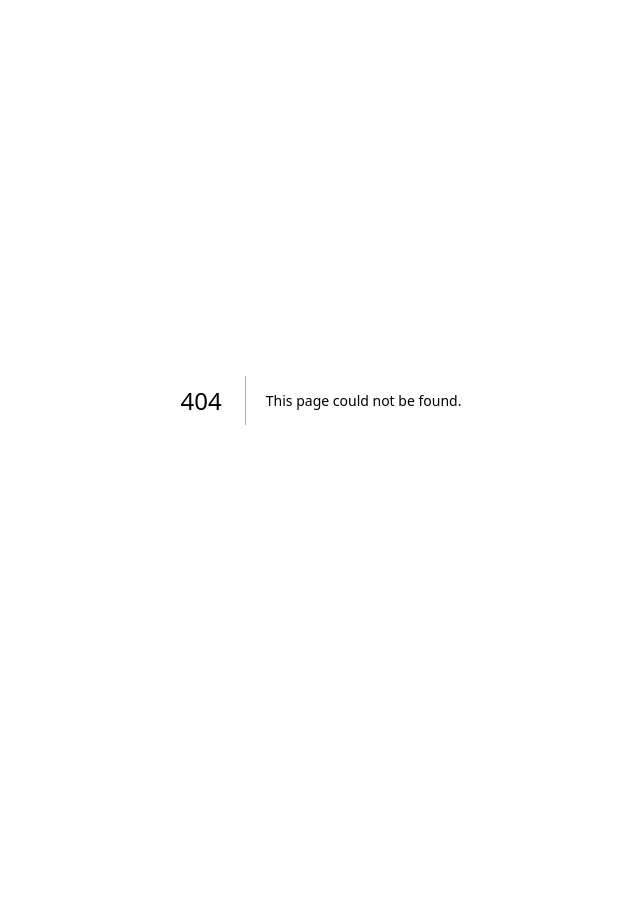
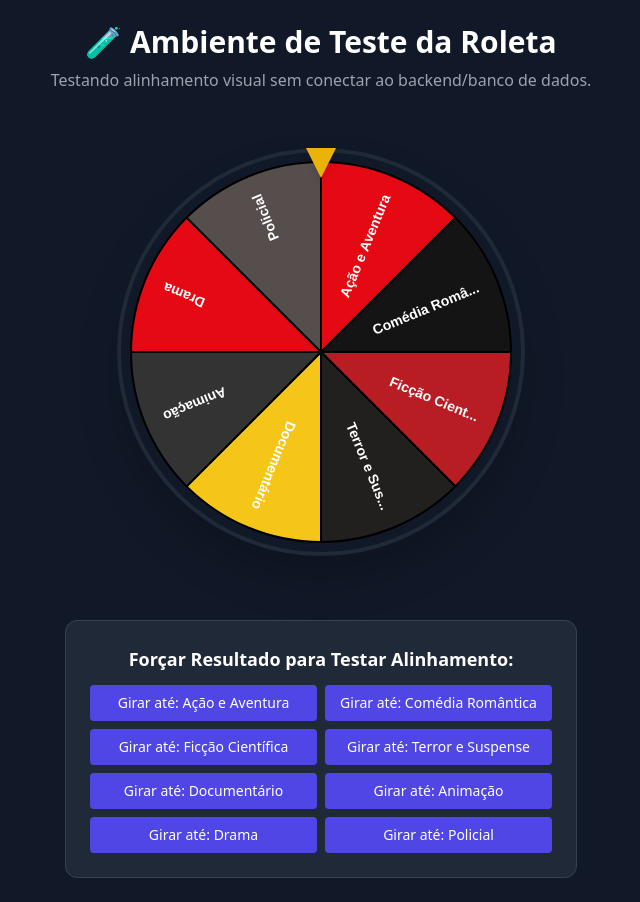
Before and after one commit to marlusclayton/cinecall, a Next.js app in the folder frontend/: page /test-wheel in a window 1280 px wide. Before the commit this address had no page. Shown: the whole page, without its empty margins (319-959 px from the left). Before the commit the page ends 800 px from the top, so only its background shows below. Built offline with nearby package versions, Linux system fonts and the light colour scheme.

Commit message:
fix: spin whell not showing the correct picked category

```diff
--- /dev/null
+++ b/frontend/app/test-wheel/page.tsx
@@ -0,0 +1,79 @@
+'use client';
+
+import React, { useState } from 'react';
+import { SpinWheel } from '@/components/SpinWheel';
+//import { SpinWheelBug } from '@/components/SpinWheelBug';
+
+// Categorias simuladas (mock) para teste visual
+const MOCK_CATEGORIES = [
+  { id: '1', name: 'Ação e Aventura' },
+  { id: '2', name: 'Comédia Romântica' },
+  { id: '3', name: 'Ficção Científica' },
+  { id: '4', name: 'Terror e Suspense' },
+  { id: '5', name: 'Documentário' },
+  { id: '6', name: 'Animação' },
+  { id: '7', name: 'Drama' },
+  { id: '8', name: 'Policial' }
+];
+
+export default function TestWheelPage() {
+  const [selectedCategory, setSelectedCategory] = useState<typeof MOCK_CATEGORIES[0] | null>(null);
+  const [isSpinning, setIsSpinning] = useState(false);
+  const [resultMessage, setResultMessage] = useState<string | null>(null);
+
+  // Função para simular o sorteio localmente
+  const handleStartSpin = (targetCategory: typeof MOCK_CATEGORIES[0]) => {
+    if (isSpinning) return;
+    setResultMessage(null);
+    setSelectedCategory(targetCategory);
+    setIsSpinning(true);
+  };
+
+  const handleSpinEnd = () => {
+    setIsSpinning(false);
+    setResultMessage(`A roleta parou em: "${selectedCategory?.name}"`);
+  };
+
+  return (
+    <main className="min-h-screen bg-gray-900 text-white flex flex-col items-center justify-center p-6">
+      <h1 className="text-3xl font-bold mb-2">🧪 Ambiente de Teste da Roleta</h1>
+      <p className="text-gray-400 mb-6">
+        Testando alinhamento visual sem conectar ao backend/banco de dados.
+      </p>
+
+      {/* Componente da Roleta */}
+      <SpinWheel
+        items={MOCK_CATEGORIES}
+        winningCategory={selectedCategory}
+        isSpinning={isSpinning}
+        onSpinEnd={handleSpinEnd}
+      />
+
+      {/* Resultado após a animação */}
+      {resultMessage && (
+        <div className="mt-4 p-4 bg-green-900/50 border border-green-500 rounded-lg text-lg font-bold text-green-300">
+          {resultMessage}
+        </div>
+      )}
+
+      {/* Painel de Controle de Testes */}
+      <div className="mt-8 bg-gray-800 p-6 rounded-xl border border-gray-700 max-w-lg w-full">
+        <h2 className="text-lg font-semibold mb-3 text-center">
+          Forçar Resultado para Testar Alinhamento:
+        </h2>
+        <div className="grid grid-cols-2 gap-2">
+          {MOCK_CATEGORIES.map((cat) => (
+            <button
+              key={cat.id}
+              disabled={isSpinning}
+              onClick={() => handleStartSpin(cat)}
+              className="bg-indigo-600 hover:bg-indigo-500 disabled:opacity-50 text-white font-medium py-2 px-3 rounded text-sm transition"
+            >
+              Girar até: {cat.name}
+            </button>
+          ))}
+        </div>
+      </div>
+    </main>
+  );
+}
--- a/frontend/components/SpinWheel.tsx
+++ b/frontend/components/SpinWheel.tsx
@@ -1,182 +1,122 @@
 'use client';
 
-import { useState, useRef, useEffect } from 'react';
+import React, { useEffect, useRef, useState } from 'react';
 
 interface Category {
-  id: number;
+  id: string;
   name: string;
 }
 
 interface SpinWheelProps {
-  categories: Category[];
-  onCategorySelected: (category: Category) => void;
+  items: Category[];
+  winningCategory: Category | null;
+  isSpinning: boolean;
+  onSpinEnd: () => void;
 }
 
-const VIBRANT_COLORS = [
-  '#6366f1', '#06b6d4', '#10b981', '#f59e0b',
-  '#ec4899', '#8b5cf6', '#f43f5e', '#14b8a6',
-  '#3b82f6', '#a855f7', '#84cc16', '#fb923c',
+const COLORS = [
+  '#E50914', '#141414', '#B81D24', '#221F1F',
+  '#F5C518', '#333333', '#E50914', '#564D4D'
 ];
 
-export default function SpinWheel({ categories, onCategorySelected }: SpinWheelProps) {
-  const [spinning, setSpinning] = useState(false);
-  const [winner, setWinner] = useState<Category | null>(null);
-  const canvasRef = useRef<HTMLCanvasElement | null>(null);
-  const currentRotationRef = useRef(0);
+export const SpinWheel: React.FC<SpinWheelProps> = ({
+  items,
+  winningCategory,
+  isSpinning,
+  onSpinEnd
+}) => {
+  const canvasRef = useRef<HTMLCanvasElement>(null);
+  const [rotation, setRotation] = useState(0);
 
-  const drawWheel = (rotationAngle = 0) => {
+  // Desenha a roleta no Canvas
+  useEffect(() => {
     const canvas = canvasRef.current;
-    if (!canvas || categories.length === 0) return;
+    if (!canvas || items.length === 0) return;
+
     const ctx = canvas.getContext('2d');
     if (!ctx) return;
 
-    const numSlices = categories.length;
-    const sliceAngle = (2 * Math.PI) / numSlices;
-    const width = canvas.width;
-    const height = canvas.height;
-    const center = width / 2;
-    const radius = center - 18;
+    const numItems = items.length;
+    const arc = (2 * Math.PI) / numItems;
+    const radius = canvas.width / 2;
 
-    ctx.clearRect(0, 0, width, height);
+    ctx.clearRect(0, 0, canvas.width, canvas.height);
 
-    categories.forEach((cat, index) => {
-      const startAngle = rotationAngle + index * sliceAngle;
-      const endAngle = startAngle + sliceAngle;
+    items.forEach((item, i) => {
+      // Ajustamos o ângulo inicial para compensar o topo (-PI / 2)
+      // Assim a primeira fatia (índice 0) fica perfeitamente centrada no topo a 12h
+      const angle = i * arc - Math.PI / 2;
 
+      // Fatia
       ctx.beginPath();
-      ctx.moveTo(center, center);
-      ctx.arc(center, center, radius, startAngle, endAngle);
-      ctx.closePath();
-
-      ctx.fillStyle = VIBRANT_COLORS[index % VIBRANT_COLORS.length];
+      ctx.fillStyle = COLORS[i % COLORS.length];
+      ctx.moveTo(radius, radius);
+      ctx.arc(radius, radius, radius - 10, angle, angle + arc);
+      ctx.lineTo(radius, radius);
       ctx.fill();
-      ctx.lineWidth = 1.5;
-      ctx.strokeStyle = '#090d16';
+      ctx.strokeStyle = '#000';
+      ctx.lineWidth = 2;
       ctx.stroke();
 
-      // Render Text
+      // Texto
       ctx.save();
-      ctx.translate(center, center);
-      ctx.rotate(startAngle + sliceAngle / 2);
+      ctx.fillStyle = '#FFF';
+      ctx.font = 'bold 14px sans-serif';
+      ctx.translate(radius, radius);
+      ctx.rotate(angle + arc / 2);
       ctx.textAlign = 'right';
-      ctx.fillStyle = '#ffffff';
-
-      // Enhanced font size for crisp reading
-      const fontSize = numSlices > 35 ? 12 : numSlices > 20 ? 13 : 15;
-      ctx.font = `bold ${fontSize}px system-ui, -apple-system, sans-serif`;
-
-      const maxTextWidth = radius - 42;
-      ctx.fillText(cat.name, radius - 18, 4, maxTextWidth);
+      ctx.fillText(item.name.length > 15 ? item.name.substring(0, 12) + '...' : item.name, radius - 30, 5);
       ctx.restore();
     });
+  }, [items]);
 
-    // Outer border ring
-    ctx.beginPath();
-    ctx.arc(center, center, radius, 0, 2 * Math.PI);
-    ctx.lineWidth = 6;
-    ctx.strokeStyle = '#1e293b';
-    ctx.stroke();
+  // Animação de Giro e Alinhamento
+  useEffect(() => {
+    if (isSpinning && winningCategory) {
+      const winnerIndex = items.findIndex(item => item.id === winningCategory.id);
+      if (winnerIndex !== -1) {
+        const numItems = items.length;
+        const sliceAngle = 360 / numItems;
 
-    // Gold Accent Ring
-    ctx.beginPath();
-    ctx.arc(center, center, radius + 3, 0, 2 * Math.PI);
-    ctx.lineWidth = 2.5;
-    ctx.strokeStyle = '#f59e0b';
-    ctx.stroke();
+        // Como alinhamos o ponto 0 no topo no canvas:
+        // O centro do item `i` está na Posição (i * sliceAngle + sliceAngle / 2)
+        const winnerCenter = (winnerIndex * sliceAngle) + (sliceAngle / 2);
 
-    // Center peg
-    ctx.beginPath();
-    ctx.arc(center, center, 32, 0, 2 * Math.PI);
-    ctx.fillStyle = '#090d16';
-    ctx.fill();
-    ctx.lineWidth = 3;
-    ctx.strokeStyle = '#f59e0b';
-    ctx.stroke();
-  };
+        // Para trazer o item sorteado ao topo, giramos no sentido horário
+        const degreesToDegrees = 360 - winnerCenter;
 
-  useEffect(() => {
-    drawWheel(currentRotationRef.current);
-  }, [categories]);
+        // Adiciona 5 voltas completas para o efeito visual
+        const extraSpins = 360 * 5;
 
-  const spin = () => {
-    if (spinning || categories.length === 0) return;
+        // Mantém o progresso acumulado da rotação anterior
+        const currentMod = rotation % 360;
+        const targetRotation = rotation + (360 - currentMod) + extraSpins + degreesToDegrees;
 
-    setSpinning(true);
-    setWinner(null);
-
-    const numSlices = categories.length;
-    const sliceAngle = (2 * Math.PI) / numSlices;
-
-    const selectedIndex = Math.floor(Math.random() * numSlices);
-    const selectedCat = categories[selectedIndex];
-
-    const extraSpins = 6 + Math.floor(Math.random() * 4);
-    const targetSliceCenterAngle = selectedIndex * sliceAngle + sliceAngle / 2;
-    const targetRotation = extraSpins * 2 * Math.PI + (2 * Math.PI - targetSliceCenterAngle);
-
-    const startRotation = currentRotationRef.current % (2 * Math.PI);
-    const totalRotationToAnimate = targetRotation - startRotation;
-
-    const duration = 5000;
-    const startTime = performance.now();
-
-    const animate = (now: number) => {
-      const elapsed = now - startTime;
-      const progress = Math.min(elapsed / duration, 1);
-
-      const easeOut = 1 - Math.pow(1 - progress, 3);
-      const currentAngle = startRotation + totalRotationToAnimate * easeOut;
-
-      currentRotationRef.current = currentAngle;
-      drawWheel(currentAngle);
-
-      if (progress < 1) {
-        requestAnimationFrame(animate);
-      } else {
-        setSpinning(false);
-        setWinner(selectedCat);
-        setTimeout(() => {
-          onCategorySelected(selectedCat);
-        }, 1200);
+        setRotation(targetRotation);
       }
-    };
-
-    requestAnimationFrame(animate);
-  };
+    }
+  }, [isSpinning, winningCategory, items]);
 
   return (
-    <div className="flex flex-col items-center justify-center space-y-4 py-2">
-      <div className="relative flex items-center justify-center">
-        {/* Sleek Golden Indicator Pointer */}
-        <div
-          className="absolute -top-3.5 z-20 w-0 h-0
-            border-l-[14px] border-l-transparent
-            border-r-[14px] border-r-transparent
-            border-t-[26px] border-t-amber-400 filter drop-shadow-lg"
-        />
+    <div className="relative flex flex-col items-center justify-center my-8">
+      {/* Ponteiro no topo (12 horas) */}
+      <div className="absolute top-0 z-10 w-0 h-0 border-l-[15px] border-l-transparent border-r-[15px] border-r-transparent border-t-[30px] border-t-yellow-500 drop-shadow-md" />
 
-        {/* Restored Large Wheel Canvas (480px - 520px) */}
+      {/* Roda da Roleta */}
+      <div
+        style={{
+          transform: `rotate(${rotation}deg)`,
+          transition: isSpinning ? 'transform 4s cubic-bezier(0.15, 0.90, 0.20, 1.00)' : 'none'
+        }}
+        onTransitionEnd={onSpinEnd}
+      >
         <canvas
           ref={canvasRef}
-          width={600}
-          height={600}
-          className="w-[380px] h-[380px] sm:w-[460px] sm:h-[460px] lg:w-[500px] lg:h-[500px] max-w-full drop-shadow-2xl transition-all"
+          width={400}
+          height={400}
+          className="rounded-full shadow-2xl border-4 border-gray-800"
         />
       </div>
-
-      <button
-        onClick={spin}
-        disabled={spinning || categories.length === 0}
-        className="px-8 py-2.5 bg-amber-400 hover:bg-amber-300 text-slate-950 font-bold text-xs tracking-wider uppercase rounded-xl shadow-lg transform active:scale-95 transition disabled:opacity-50"
-      >
-        {spinning ? 'Sorteando...' : '🎡 Girar Roleta'}
-      </button>
-
-      {winner && (
-        <div className="animate-fade-in text-xs font-bold text-amber-300 bg-amber-400/10 border border-amber-400/30 px-5 py-2 rounded-xl">
-          Categoria selecionada: {winner.name}
-        </div>
-      )}
     </div>
   );
-}
+};
--- /dev/null
+++ b/frontend/components/SpinWheelBug.tsx
@@ -0,0 +1,113 @@
+'use client';
+
+import React, { useEffect, useRef, useState } from 'react';
+
+interface Category {
+  id: string;
+  name: string;
+}
+
+interface SpinWheelProps {
+  items: Category[];
+  winningCategory: Category | null;
+  isSpinning: boolean;
+  onSpinEnd: () => void;
+}
+
+const COLORS = [
+  '#E50914', '#141414', '#B81D24', '#221F1F',
+  '#F5C518', '#333333', '#E50914', '#564D4D'
+];
+
+export const SpinWheelBug: React.FC<SpinWheelProps> = ({
+  items,
+  winningCategory,
+  isSpinning,
+  onSpinEnd
+}) => {
+  const canvasRef = useRef<HTMLCanvasElement>(null);
+  const [rotation, setRotation] = useState(0);
+
+  // Desenho com a lógica antiga (começa em 0 radianos / 3 horas no Canvas)
+  useEffect(() => {
+    const canvas = canvasRef.current;
+    if (!canvas || items.length === 0) return;
+
+    const ctx = canvas.getContext('2d');
+    if (!ctx) return;
+
+    const numItems = items.length;
+    const arc = (2 * Math.PI) / numItems;
+    const radius = canvas.width / 2;
+
+    ctx.clearRect(0, 0, canvas.width, canvas.height);
+
+    items.forEach((item, i) => {
+      // Bug visual 1: Sem a compensação de -Math.PI / 2
+      const angle = i * arc;
+
+      // Fatia
+      ctx.beginPath();
+      ctx.fillStyle = COLORS[i % COLORS.length];
+      ctx.moveTo(radius, radius);
+      ctx.arc(radius, radius, radius - 10, angle, angle + arc);
+      ctx.lineTo(radius, radius);
+      ctx.fill();
+      ctx.strokeStyle = '#000';
+      ctx.lineWidth = 2;
+      ctx.stroke();
+
+      // Texto
+      ctx.save();
+      ctx.fillStyle = '#FFF';
+      ctx.font = 'bold 14px sans-serif';
+      ctx.translate(radius, radius);
+      ctx.rotate(angle + arc / 2);
+      ctx.textAlign = 'right';
+      ctx.fillText(item.name.length > 15 ? item.name.substring(0, 12) + '...' : item.name, radius - 30, 5);
+      ctx.restore();
+    });
+  }, [items]);
+
+  // Animação com a fórmula antiga (sem compensar o offset do ponteiro e sem centralizar a fatia)
+  useEffect(() => {
+    if (isSpinning && winningCategory) {
+      const winnerIndex = items.findIndex(item => item.id === winningCategory.id);
+      if (winnerIndex !== -1) {
+        const numItems = items.length;
+        const sliceAngle = 360 / numItems;
+
+        // Bug visual 2: Não considera o centro da fatia nem o ponteiro no topo
+        const targetAngle = 360 * 5 + (360 - (winnerIndex * sliceAngle));
+
+        const currentMod = rotation % 360;
+        const finalRotation = rotation + (360 - currentMod) + targetAngle;
+
+        setRotation(finalRotation);
+      }
+    }
+  }, [isSpinning, winningCategory, items]);
+
+  return (
+    <div className="relative flex flex-col items-center justify-center my-8">
+      {/* Ponteiro no topo (12 horas) */}
+      <div className="absolute top-0 z-10 w-0 h-0 border-l-[15px] border-l-transparent border-r-[15px] border-r-transparent border-t-[30px] border-t-yellow-500 drop-shadow-md" />
+
+      {/* Roda da Roleta */}
+      <div
+        style={{
+          transform: `rotate(${rotation}deg)`,
+          transition: isSpinning ? 'transform 4s cubic-bezier(0.15, 0.90, 0.20, 1.00)' : 'none'
+        }}
+        onTransitionEnd={onSpinEnd}
+      >
+        <canvas
+          ref={canvasRef}
+          width={400}
+          height={400}
+          className="rounded-full shadow-2xl border-4 border-gray-800"
+        />
+      </div>
+    </div>
+  );
+};
```
